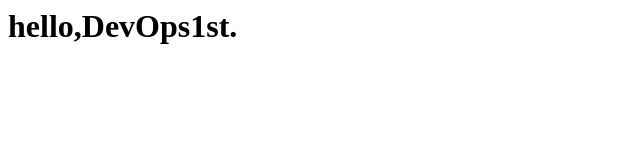
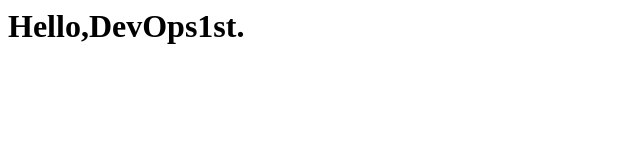
Before and after one commit to RyoKawaguchi522/devops_handson, a plain HTML site: page index.html in a window 1280 px wide. Shown: the whole page, without its empty margins (0-640 px from the left). Drawn offline with Linux system fonts and the light colour scheme.

Commit message:
Update index.html

```diff
--- a/index.html
+++ b/index.html
@@ -3,6 +3,6 @@
      <title>sample</title>
    </head>
   <body>
-    <h1>hello,DevOps1st.</h1>
+    <h1>Hello,DevOps1st.</h1>
   </body>
 </html>
```
